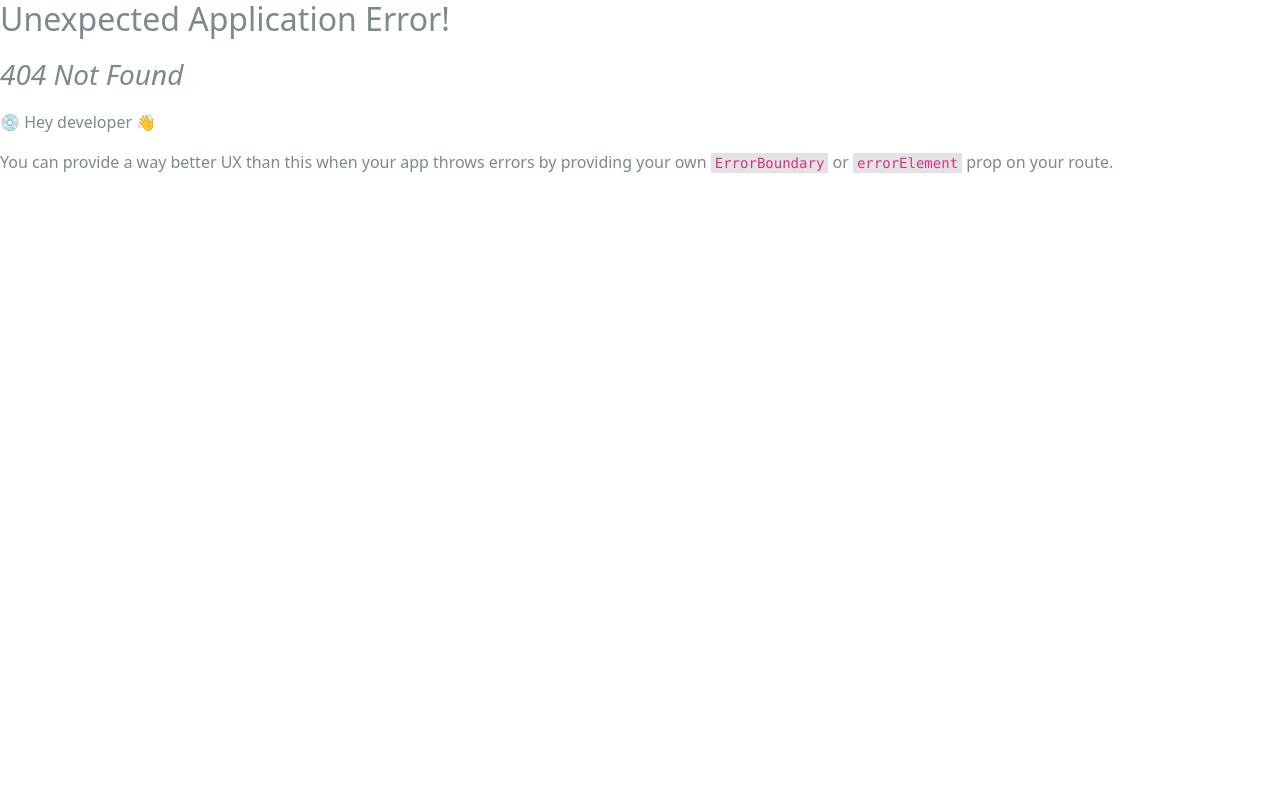
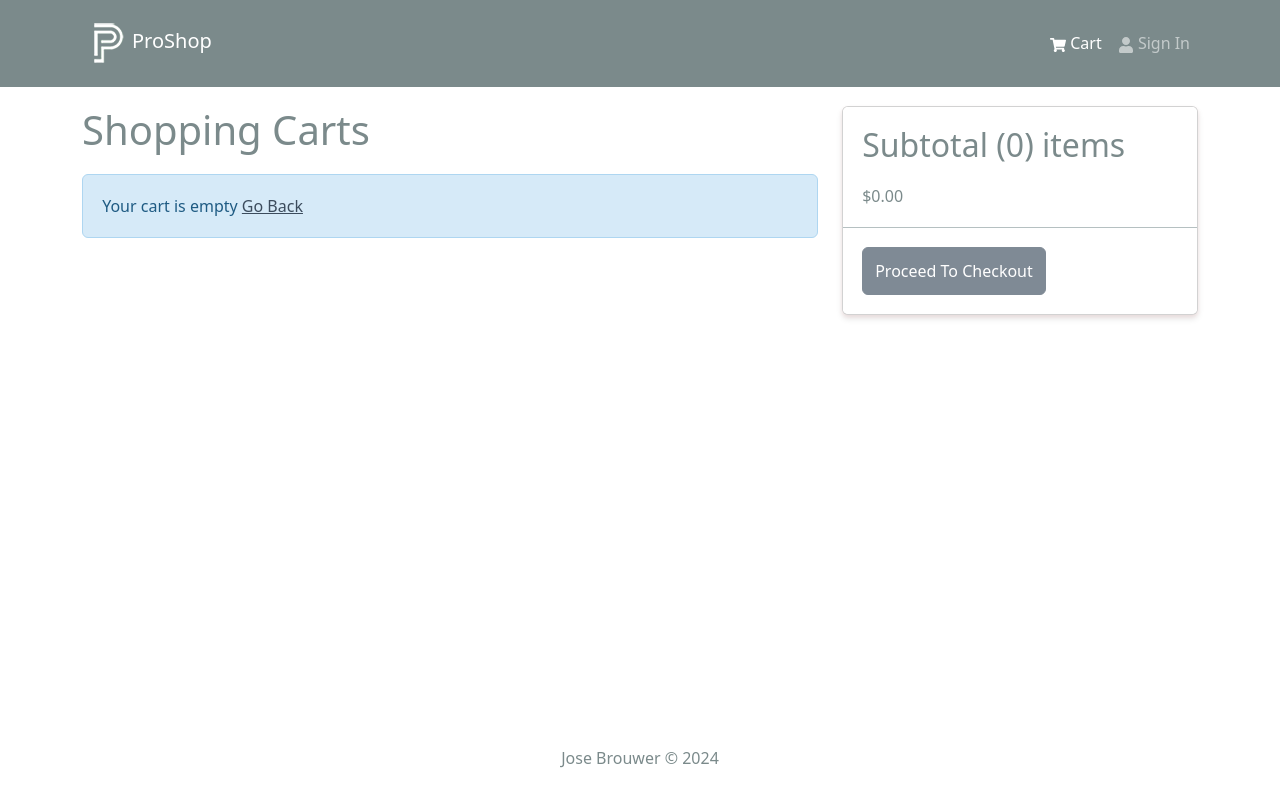
Before and after one commit to JoseBrouwer/MERN-Stack, a React (Create React App) app in the folder frontend/: page /cart in a window 1280 px wide. Before the commit this address had no page. Built offline with nearby package versions, Linux system fonts and the light colour scheme.

Commit message:
37. Cart Screen

```diff
--- a/frontend/src/index.js
+++ b/frontend/src/index.js
@@ -15,12 +15,14 @@
 import reportWebVitals from './reportWebVitals';
 import HomeScreen from './screens/HomeScreen';
 import ProductScreen from './screens/ProductScreen';
+import CartScreen from './screens/CartScreen';
 
 const router = createBrowserRouter(
   createRoutesFromElements(
     <Route path="/" element={<App />}>
       <Route index={true} path="/" element={<HomeScreen />} />
       <Route path='/product/:id' element={<ProductScreen />} />
+      <Route path='/cart' element={<CartScreen />} />
     </Route>
   )
 )
--- /dev/null
+++ b/frontend/src/screens/CartScreen.jsx
@@ -0,0 +1,92 @@
+import { Link, useNavigate } from 'react-router-dom';
+import {useDispatch, useSelector} from 'react-redux';
+import { Row, Col, ListGroup, Image, Form, Button, Card} from 'react-bootstrap';
+import { FaTrash } from 'react-icons/fa';
+import Message from '../components/Message';
+import { addToCart} from '../slices/cartSlice';
+
+const CartScreen = () => {
+    const navigate = useNavigate();
+    const dispatch = useDispatch();
+
+    const cart = useSelector((state) => state.cart);
+    const { cartItems } = cart;
+
+    const addToCartHandler = async (product, qty) => {
+        dispatch(addToCart({...product, qty}))
+    }
+
+    return (
+      <Row>
+        <Col md={8}>
+          <h1 style={{ marginBottom: "20px" }}>Shopping Carts</h1>
+          {cartItems.length === 0 ? (
+            <Message>
+              Your cart is empty <Link to="/">Go Back</Link>
+            </Message>
+          ) : (
+            <ListGroup variant="flush">
+              {cartItems.map((item) => (
+                <ListGroup.Item key={item._id}>
+                  <Row>
+                    <Col md={2}>
+                      <Image src={item.image} alt={item.name} fluid rounded />
+                    </Col>
+
+                    <Col md={3}>
+                      <Link to={`/product/${item._id}`}>{item.name}</Link>
+                    </Col>
+
+                    <Col md={2}>${item.price}</Col>
+
+                    <Col md={2}>
+                      <Form.Control
+                        as="select"
+                        value={item.qty}
+                        onChange={(e) => addToCartHandler(item, Number(e.target.value))}
+                      >
+                        {[...Array(item.countInStock).keys()].map((x) => (
+                          <option key={x + 1} value={x + 1}>
+                            {x + 1}
+                          </option>
+                        ))}
+                      </Form.Control>
+                    </Col>
+
+                    <Col md={2}>
+                        <Button type='button' variant='light'>
+                            <FaTrash />
+                        </Button>
+                    </Col>
+
+
+                  </Row>
+                </ListGroup.Item>
+              ))}
+            </ListGroup>
+          )}
+        </Col>
+        <Col md={4}>
+            <Card>
+                <ListGroup variant='flush'>
+                    <ListGroup.Item>
+                        <h2>
+                            Subtotal ({cartItems.reduce((acc, item) => acc + item.qty, 0)})
+                            items
+                        </h2>
+                        ${cartItems
+                        .reduce((acc, item) => acc + item.qty * item.price, 0)
+                        .toFixed(2)}
+                    </ListGroup.Item>
+                    <ListGroup.Item>
+                        <Button type='button' class='btn-block' disabled={cartItems.length === 0}>
+                            Proceed To Checkout
+                        </Button>
+                    </ListGroup.Item>
+                </ListGroup>
+            </Card>
+        </Col>
+      </Row>
+    );
+};
+export default CartScreen;
```
